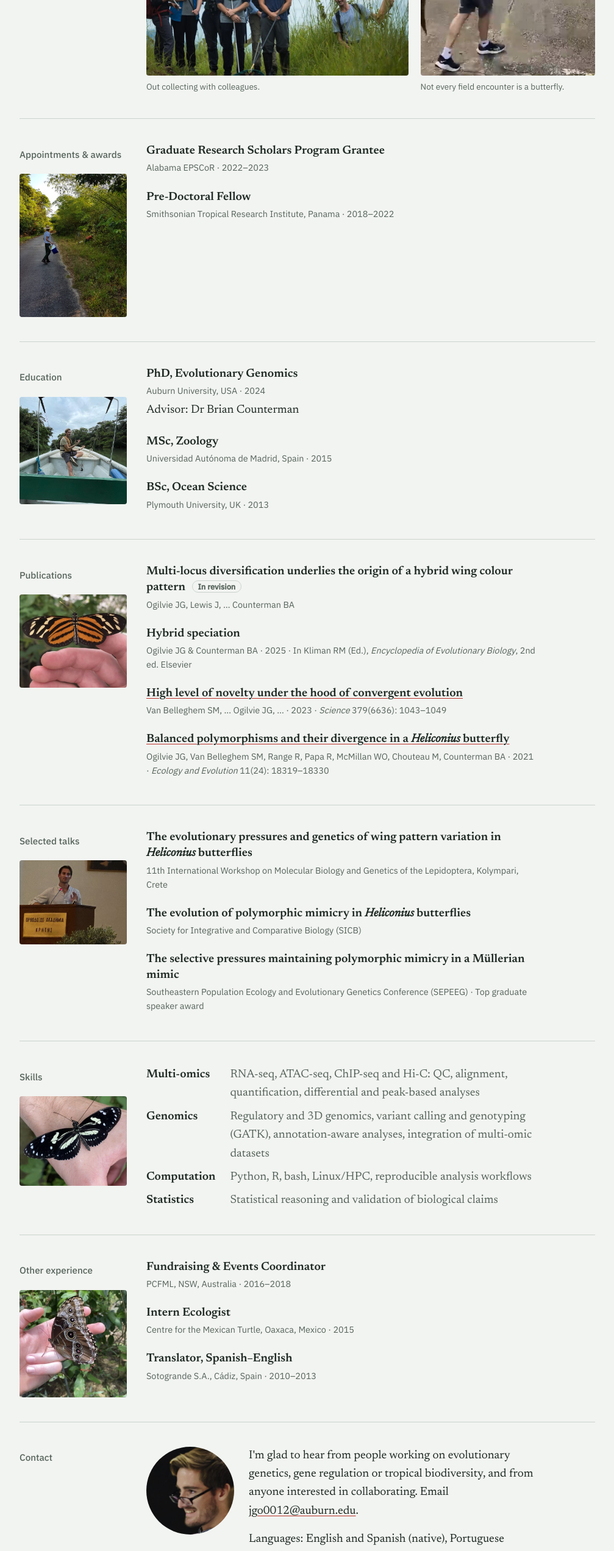
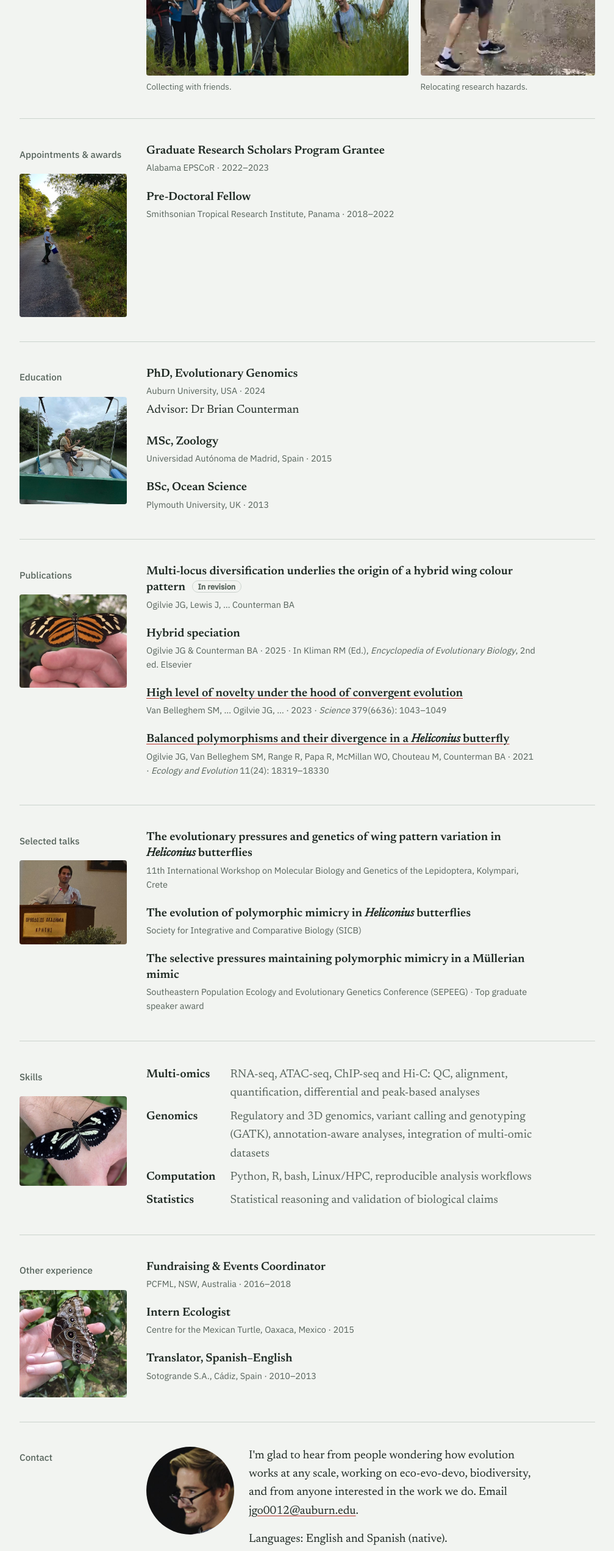
Before and after one commit to jgo23/jgo23.github.io, a plain HTML site: page index.html in a window 1280 px wide. Shown: the part 2080-4624 px from the top of the page at 61% size, without its empty margins (136-1143 px from the left). Drawn offline with Linux system fonts and the light colour scheme.

Commit message:
Update index.html

```diff
--- a/index.html
+++ b/index.html
@@ -202,11 +202,11 @@ section .body.wide{max-width:none}
       </figure>
       <figure>
         <img src="images/field-team.jpg" width="1000" height="750" alt="James and colleagues holding butterfly nets on a grassy hillside" loading="lazy">
-        <figcaption class="sans">Out collecting with colleagues.</figcaption>
+        <figcaption class="sans">Collecting with friends.</figcaption>
       </figure>
       <figure>
         <img src="images/caiman.jpg" width="900" height="899" alt="James carrying a caiman across a road at a field station" loading="lazy">
-        <figcaption class="sans">Not every field encounter is a butterfly.</figcaption>
+        <figcaption class="sans">Relocating research hazards.</figcaption>
       </figure>
     </div>
   </div>
@@ -338,8 +338,8 @@ section .body.wide{max-width:none}
   <div class="body contact-body">
     <img class="contact-photo" src="images/meeting.jpg" width="340" height="340" alt="James smiling during a discussion">
     <div>
-    <p>I'm glad to hear from people working on evolutionary genetics, gene regulation or tropical biodiversity, and from anyone interested in collaborating. Email <a href="mailto:jgo0012@auburn.edu">jgo0012@auburn.edu</a>.</p>
-    <p>Languages: English and Spanish (native), Portuguese (basic).</p>
+    <p>I'm glad to hear from people wondering how evolution works at any scale, working on eco-evo-devo, biodiversity, and from anyone interested in the work we do. Email <a href="mailto:jgo0012@auburn.edu">jgo0012@auburn.edu</a>.</p>
+    <p>Languages: English and Spanish (native).</p>
     <p>References available on request.</p>
     <p>Full publication record on <a href="https://orcid.org/0000-0003-2487-7336">ORCID</a>.</p>
   </div>
```
